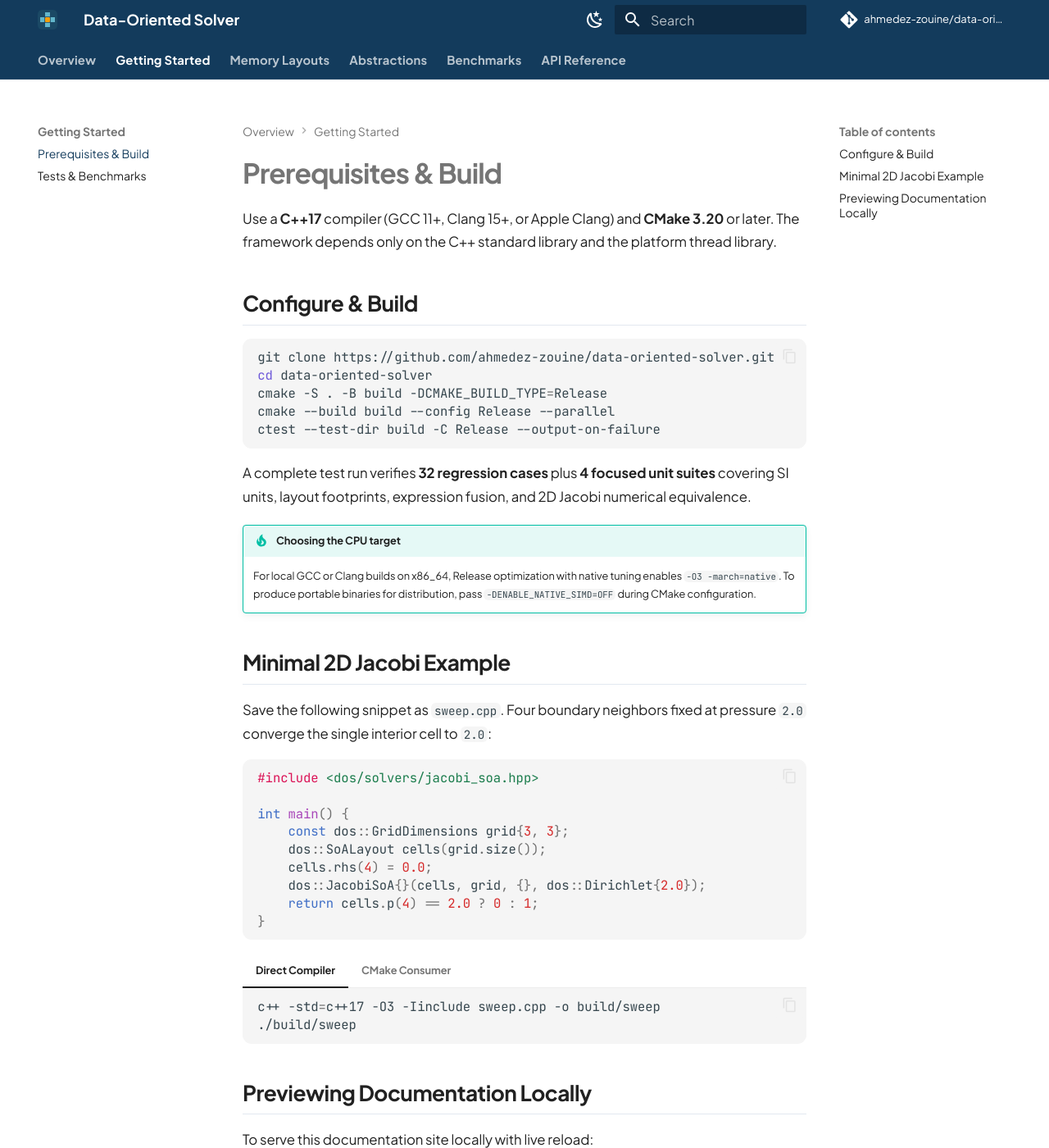
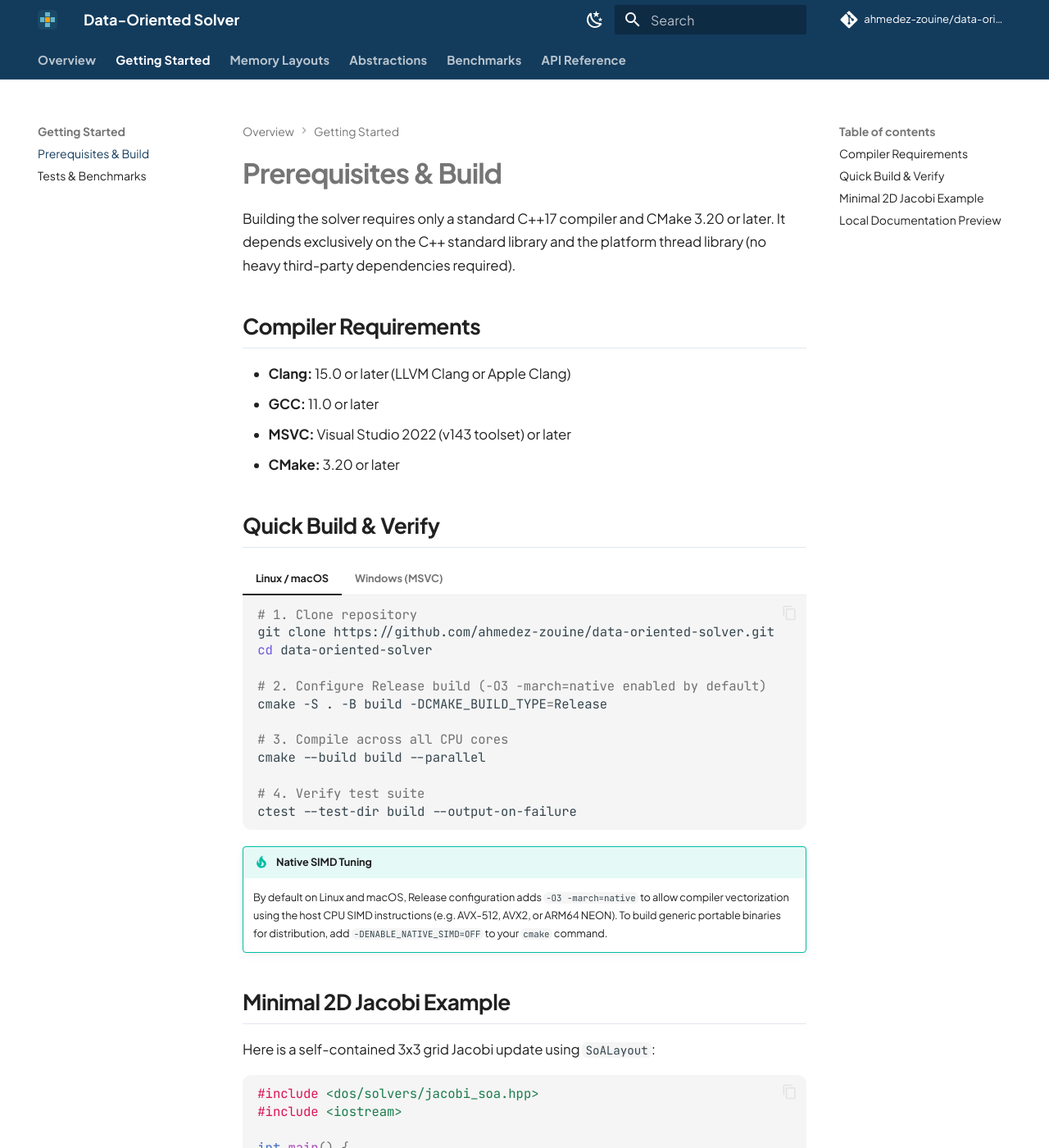
Before and after one commit to ahmedez-zouine/data-oriented-solver, an MkDocs documentation site: the page built from docs/getting-started/build.md, in a window 1280 px wide and 1400 px high. Shown: the whole window at 82% size. Built offline with MkDocs 1.6.1 and Material for MkDocs 9.7.7, drawn with Linux system fonts in a browser that asks for light colours; comment, search, counter and statistics services are not loaded; some of the changed text lies outside the part shown.

Commit message:
update build instructions and landing page

````diff
--- a/docs/getting-started/build.md
+++ b/docs/getting-started/build.md
@@ -4,71 +4,98 @@ title: Prerequisites & Build
 
 # Prerequisites & Build
 
-Use a **C++17** compiler (GCC 11+, Clang 15+, or Apple Clang) and **CMake 3.20** or later. The framework depends only on the C++ standard library and the platform thread library.
+Building the solver requires only a standard C++17 compiler and CMake 3.20 or later. It depends exclusively on the C++ standard library and the platform thread library (no heavy third-party dependencies required).
 
-## Configure & Build
+## Compiler Requirements
 
-```bash
-git clone https://github.com/ahmedez-zouine/data-oriented-solver.git
-cd data-oriented-solver
-cmake -S . -B build -DCMAKE_BUILD_TYPE=Release
-cmake --build build --config Release --parallel
-ctest --test-dir build -C Release --output-on-failure
-```
+- **Clang:** 15.0 or later (LLVM Clang or Apple Clang)
+- **GCC:** 11.0 or later
+- **MSVC:** Visual Studio 2022 (v143 toolset) or later
+- **CMake:** 3.20 or later
 
-A complete test run verifies **32 regression cases** plus **4 focused unit suites** covering SI units, layout footprints, expression fusion, and 2D Jacobi numerical equivalence.
+## Quick Build & Verify
 
-!!! tip "Choosing the CPU target"
-    For local GCC or Clang builds on x86_64, Release optimization with native tuning enables `-O3 -march=native`. To produce portable binaries for distribution, pass `-DENABLE_NATIVE_SIMD=OFF` during CMake configuration.
+=== "Linux / macOS"
+
+    ```bash
+    # 1. Clone repository
+    git clone https://github.com/ahmedez-zouine/data-oriented-solver.git
+    cd data-oriented-solver
+
+    # 2. Configure Release build (-O3 -march=native enabled by default)
+    cmake -S . -B build -DCMAKE_BUILD_TYPE=Release
+
+    # 3. Compile across all CPU cores
+    cmake --build build --parallel
+
+    # 4. Verify test suite
+    ctest --test-dir build --output-on-failure
+    ```
+
+=== "Windows (MSVC)"
+
+    ```cmd
+    git clone https://github.com/ahmedez-zouine/data-oriented-solver.git
+    cd data-oriented-solver
+    cmake -S . -B build
+    cmake --build build --config Release --parallel
+    ctest --test-dir build -C Release --output-on-failure
+    ```
+
+!!! tip "Native SIMD Tuning"
+    By default on Linux and macOS, Release configuration adds `-O3 -march=native` to allow compiler vectorization using the host CPU SIMD instructions (e.g. AVX-512, AVX2, or ARM64 NEON). To build generic portable binaries for distribution, add `-DENABLE_NATIVE_SIMD=OFF` to your `cmake` command.
 
 ## Minimal 2D Jacobi Example
 
-Save the following snippet as `sweep.cpp`. Four boundary neighbors fixed at pressure `2.0` converge the single interior cell to `2.0`:
+Here is a self-contained 3x3 grid Jacobi update using `SoALayout`:
 
 ```cpp
 #include <dos/solvers/jacobi_soa.hpp>
+#include <iostream>
 
 int main() {
+    // 3x3 grid with one-cell boundary halo
     const dos::GridDimensions grid{3, 3};
     dos::SoALayout cells(grid.size());
+
+    // Initialize interior cell source term
     cells.rhs(4) = 0.0;
+
+    // Run one Jacobi sweep with Dirichlet boundary = 2.0
     dos::JacobiSoA{}(cells, grid, {}, dos::Dirichlet{2.0});
-    return cells.p(4) == 2.0 ? 0 : 1;
+
+    std::cout << "Interior pressure at cell (1, 1): " << cells.p(4) << "\n";
+    return (cells.p(4) == 2.0) ? 0 : 1;
 }
 ```
 
-=== "Direct Compiler"
+=== "Direct Compilation"
 
     ```bash
     c++ -std=c++17 -O3 -Iinclude sweep.cpp -o build/sweep
     ./build/sweep
     ```
 
-=== "CMake Consumer"
-
-    Place the repository checkout under `vendor/data-oriented-solver`:
+=== "Embedding in CMake"
 
     ```cmake
     cmake_minimum_required(VERSION 3.20)
-    project(sweep LANGUAGES CXX)
+    project(my_simulation LANGUAGES CXX)
 
-    add_subdirectory(vendor/data-oriented-solver solver EXCLUDE_FROM_ALL)
+    add_subdirectory(vendor/data-oriented-solver EXCLUDE_FROM_ALL)
 
-    add_executable(sweep sweep.cpp)
-    target_link_libraries(sweep PRIVATE dos::solvers)
+    add_executable(my_app main.cpp)
+    target_link_libraries(my_app PRIVATE dos::solvers)
     ```
 
-## Previewing Documentation Locally
+## Local Documentation Preview
 
-To serve this documentation site locally with live reload:
+To preview this documentation site locally:
 
 ```bash
+# Install dependencies
 python3 -m pip install -r requirements-docs.txt
-mkdocs serve
+
+# Start live reload server
+zensical serve
 ```
-
-To verify a strict production build:
-
-```bash
-mkdocs build --strict
-```
````
Also changed, not shown: docs/index.md (+32 -25 lines).
